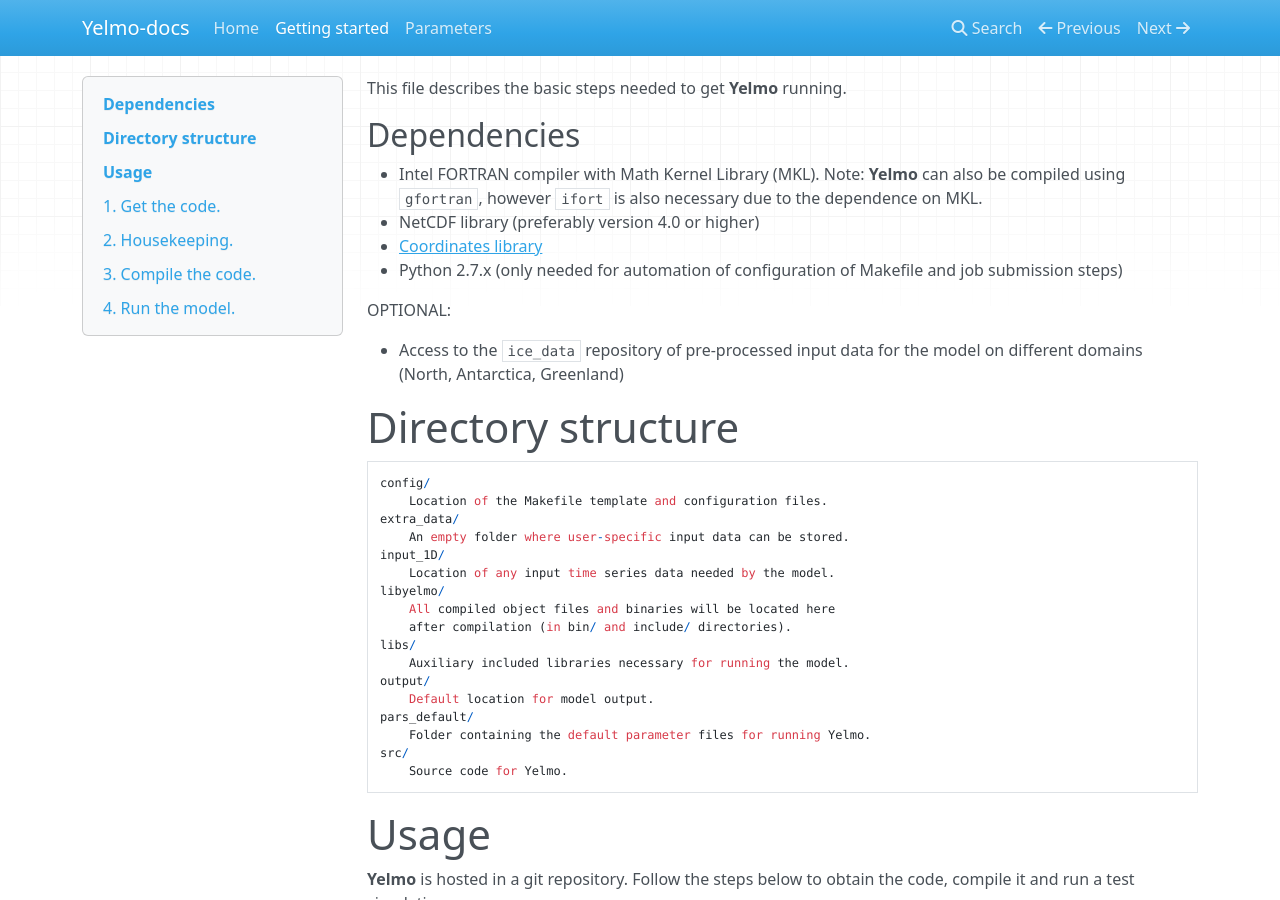
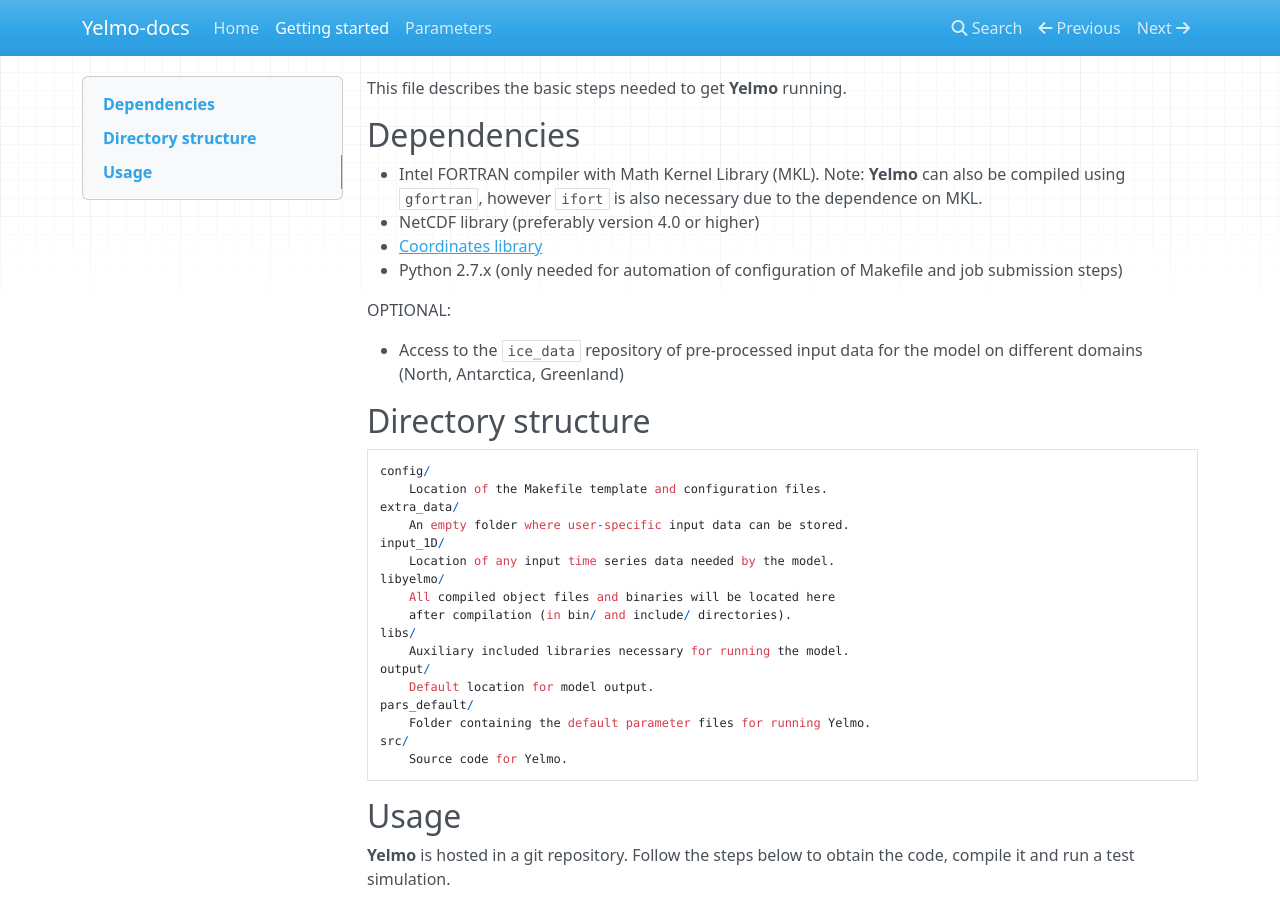
Before and after one commit to palma-ice/yelmo-docs, an MkDocs documentation site: the page built from docs/getting-started.md, in a window 1280 px wide and 900 px high. Built offline with MkDocs 1.6.1, drawn with Linux system fonts in a browser that asks for light colours; nearby versions of some CDN libraries; old or Windows-style settings are respelled for this version of MkDocs.

Commit message:
Cleaned some doc headers.

````diff
--- a/docs/getting-started.md
+++ b/docs/getting-started.md
@@ -17,7 +17,7 @@
 input data for the model on different domains (North, Antarctica,
 Greenland)
 
-# Directory structure
+## Directory structure
 
 ```
 config/
@@ -39,12 +39,12 @@
     Source code for Yelmo.
 ```
 
-# Usage
+## Usage
 
 **Yelmo** is hosted in a git repository. Follow the steps below to
 obtain the code, compile it and run a test simulation.
 
-## 1. Get the code.
+### 1. Get the code.
 
 Clone the repository, check out a new branch and make sure it is linked 'upstream' to the same branch in the central repository:
 
@@ -55,7 +55,7 @@
 ```
 You should now be working on the branch `user-dev`.
 
-## 2. Housekeeping.
+### 2. Housekeeping.
 
 - You need to generate a symbolic link to the input (2D/3D/+) data folder that the model uses (typically the location of the `ice_data` repository), e.g.,
 
@@ -86,7 +86,7 @@
 The parameter files copied into the main directory will be used by
 the model, and will not be tracked by the repository.
 
-## 3. Compile the code.
+### 3. Compile the code.
 
 Now you are ready to compile **Yelmo** for your domain and grid of interest (eg, `North-40`) :
 
@@ -96,7 +96,7 @@
 ```
 (or other domains `Ant-40`, `Grl-20`, or `GRL-10`). The `debug=1` option allows you to compile with debugging compiler options enabled, in case you need to debug the code. Using this option, the code will run much slower, so this option is not recommended for real simulations.
 
-## 4. Run the model.
+### 4. Run the model.
 
 Once the executable has been created, you can run the model. This can be
 achieved via a Python job submission script `gjob`. The following steps
````
Also changed, not shown: docs/index.md (+1 -1 lines).
